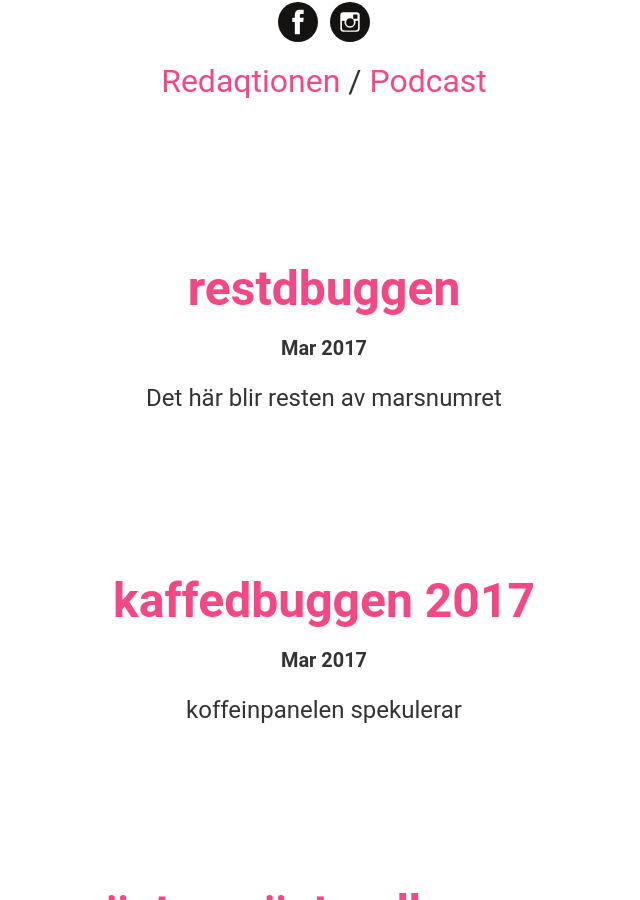
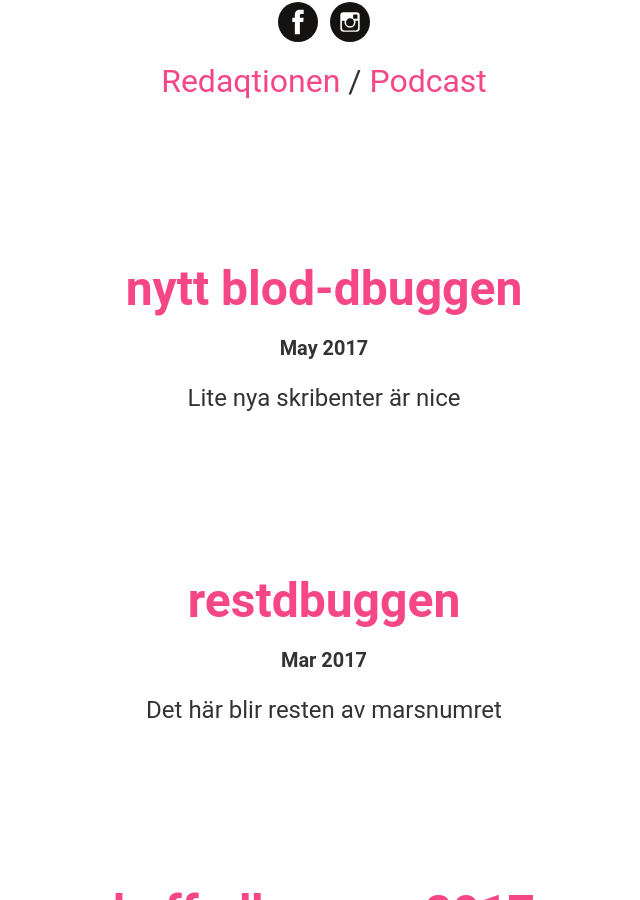
Before and after one commit to datasektionen/dbuggen, a Jekyll site: the page built from index.html, in a window 1280 px wide and 900 px high, scrolled down 569 px. Shown: the whole window, without its empty margins (316-956 px from the left). Built offline with Jekyll 4.4.1, drawn with Linux system fonts in a browser that asks for light colours.

Commit message:
Issue yaml created.

```diff
--- a/_data/issues.yaml
+++ b/_data/issues.yaml
@@ -55,3 +55,7 @@
   name: restdbuggen
   description: Det här blir resten av marsnumret
   date: "Mar 2017"
+- number: 15
+  name: nytt blod-dbuggen
+  description: Lite nya skribenter är nice
+  date: "May 2017"
```
